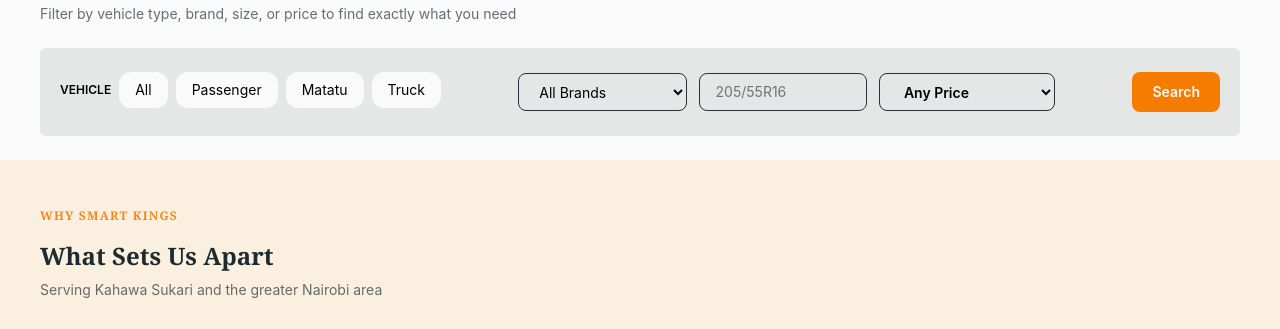
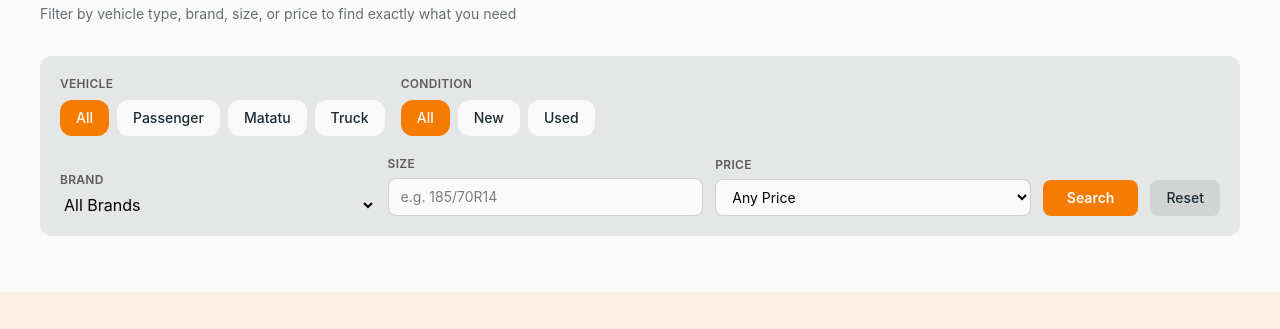
Before and after one commit to WainainaGathecha/smartkingsauto, a website: page index.html in a window 1280 px wide. Shown: the part 618-947 px from the top of the page. Drawn offline with nearby package versions, Linux system fonts and the light colour scheme; files that its build step writes are made by us from their sources.

Commit message:
Redo filter bar to prepare for javascript rendering

```diff
--- a/index.html
+++ b/index.html
@@ -178,50 +178,128 @@
         <!-- Products Section -->
 
         <section id="products" class="bg-page px-5 md:px-10 py-6">
+            <!-- section header -->
             <span class="block text-brand font-semibold text-xs opacity-90 tracking-wide font-serif mb-4 uppercase">Our Stock</span>
             <h2 class="font-bold font-serif text-3xl text-surface-darker mb-2">Find Your Tyre</h2>
-            <p class="text-sm opacity-70 text-surface-dark">Filter by vehicle type, brand, size, or price to find exactly what you need</p>
+            <p class="text-sm opacity-70 text-surface-dark mb-4 sm:mb-8">Filter by vehicle type, brand, size, or price to find exactly what you need</p>
 
-            <div class="flex flex-col gap-4 md:flex-row md:justify-between items-center mt-6 bg-surface-dark/10 rounded-md px-5 py-6 text-sm">
-                <!-- Scrollable vehicle tabs -->
-                <div class="flex overflow-x-auto items-center gap-2 pb-1 scrollbar-hide">
-                    <span class="hidden md:flex font-semibold uppercase text-xs shrink-0">Vehicle</span>
-                    <button class="bg-page px-4 shrink-0 py-2 rounded-xl text-sm hover:bg-brand focus:bg-brand focus:text-page active:bg-brand active:text-page hover:text-page">All</button>
-                    <button class="bg-page px-4 shrink-0 py-2 rounded-xl text-sm hover:bg-brand focus:bg-brand focus:text-page active:bg-brand active:text-page hover:text-page">Passenger</button>
-                    <button class="bg-page px-4 shrink-0 py-2 rounded-xl text-sm hover:bg-brand focus:bg-brand focus:text-page active:bg-brand active:text-page hover:text-page">Matatu</button>
-                    <button class="bg-page px-4 shrink-0 py-2 rounded-xl text-sm hover:bg-brand focus:bg-brand focus:text-page active:bg-brand active:text-page hover:text-page">Truck</button>
+            <!-- Filter bar -->
+
+            <div class="bg-surface-dark/10 rounded-xl px-5 py-5 mb-8 flex flex-col gap-4">
+
+                <!-- Row 1 -vehicle type and condition tabs -->
+                <div class="flex flex-col sm:flex-row gap-4">
+                    <!-- vehicle type -->
+                    <div class="flex flex-col gap-2">
+                        <span class="text-xs font-semibold uppercase tracking-wide opacity-60">Vehicle</span>
+                        <div class="flex gap-2 overflow-x-auto pb-1">
+                            <button
+                                data-filter="vehicleType"
+                                data-value="all"
+                                class="filter-btn active-filter shrink-0 px-4 py-2 rounded-xl text-sm font-medium bg-brand text-page">
+                                All
+                            </button>
+                            <button
+                                data-filter="vehicleType"
+                                data-value="passenger"
+                                class="filter-btn shrink-0 px-4 py-2 rounded-xl text-sm font-medium bg-page text-surface-darker hover:bg-brand hover:text-page transition-colors duration-200">
+                                Passenger
+                            </button>
+                            <button
+                                data-filter="vehicleType"
+                                data-value="matatu"
+                                class="filter-btn shrink-0 px-4 py-2 rounded-xl text-sm font-medium bg-page text-surface-darker hover:bg-brand hover:text-page transition-colors duration-200">
+                                Matatu
+                            </button>
+                            <button
+                                data-filter="vehicleType"
+                                data-value="truck"
+                                class="filter-btn shrink-0 px-4 py-2 rounded-xl text-sm font-medium bg-page text-surface-darker hover:bg-brand hover:text-page transition-colors duration-200">
+                                Truck
+                            </button>
+                        </div>
+                    </div>
+
+                    <!-- condition -->
+                    <div class="flex flex-col gap-2">
+                        <span class="text-xs font-semibold uppercase tracking-wide opacity-60">Condition</span>
+                        <div class="flex gap-2">
+                            <button
+                                data-filter="condition"
+                                data-value="all"
+                                class="filter-btn active-filter shrink-0 px-4 py-2 rounded-xl text-sm font-medium bg-brand text-page">
+                                All
+                            </button>
+                            <button
+                                data-filter="condition"
+                                data-value="new"
+                                class="filter-btn shrink-0 px-4 py-2 rounded-xl text-sm font-medium bg-page text-surface-darker hover:bg-brand hover:text-page transition-colors duration-200">
+                                New
+                            </button>
+                            <button
+                                data-filter="condition"
+                                data-value="used"
+                                class="filter-btn shrink-0 px-4 py-2 rounded-xl text-sm font-medium bg-page text-surface-darker hover:bg-brand hover:text-page transition-colors duration-200">
+                                Used
+                            </button>
+                        </div>
+                    </div>
                 </div>
 
-                <!-- second row - selects and input -->
-                 <div class="flex flex-wrap gap-3">
-                     <label for="brand-select" class="sr-only">All Brands</label>
-                     <select name="brand-name" id="brand-select" class="flex-1 border border-surface-dark rounded-lg px-4 py-2 text-sm min-w-32">
-                         <option value="all-brands">All Brands</option>
-                         <option value="roadcruza">RoadCruza</option>
-                         <option value="michelin">Michelin</option>
-                         <option value="linglong">LingLong</option>
-                         <option value="goldtyre">Gold Tyre</option>
-                         <option value="wanda">Wanda</option>
-                         <option value="comapsal">Compasal</option>
+                <!-- Row 2 - brand, size, price, search -->
+                <div class="flex flex-wrap gap-3 items-end">
+                    <div class="flex flex-col gap-1.5 flex-1 min-w-32">
+                        <label for="brand-select" class="text-xs font-semibold uppercase tracking-wide opacity-60">Brand</label>
+                        <select name="brand-select" id="brand-select">
+                            <option value="all">All Brands</option>
+                            <option value="bridgestone">Bridgestone</option>
+                            <option value="michelin">Michelin</option>
+                            <option value="dunlop">Dunlop</option>
+                            <option value="linglong">Linglong</option>
+                            <option value="gt-radial">GT Radial</option>
+                            <option value="roadcruza">RoadCruza</option>
                         </select>
-                        <label for="tyre-size" class="sr-only">Tyre size (e.g, 205/55R16)</label>
-                        <input type="text" id="tyre-size" name="tyre-size" placeholder="205/55R16" pattern="[0-9]{3}/[0-9]{2}[A-Z]{1}[0-9]{2}" class="flex-1 border border-surface-dark px-4 py-2 rounded-lg text-sm min-w-32">
-                        <label for="price-range" class="sr-only">Price</label>
-                        <select name="price-range" id="price-range" class="flex-1 px-5 py-2 border border-surface-dark text-sm min-w-32 rounded-lg font-semibold ">
-                            <option value="any-price">Any Price</option>
-                            <option value="under-10k">below-10k</option>
-                            <option value="10K-20k">10k-20k</option>
-                            <option value="0ver-20k">20k+</option>
+                    </div>
+
+                    <div class="flex flex-col gap-1.5 flex-1 min-w-32">
+                        <label for="size-input" class="text-xs font-semibold uppercase tracking-wide opacity-60">Size</label>
+                        <input type="text" id="size-input" placeholder="e.g. 185/70R14" class="border border-surface-dark/20 rounded-lg px-3 py-2 text-sm bg-page">
+                    </div>
+
+                    <div class="flex flex-col gap-1.5 flex-1 min-w-32">
+                        <label for="price-select" class="text-xs font-semibold uppercase tracking-wide opacity-60">Price</label>
+                        <select id="price-select" class="border border-surface-dark/20 rounded-lg px-3 py-2 text-sm bg-page">
+                            <option value="all">Any Price</option>
+                            <option value="under-10k">Under Ksh 10,000</option>
+                            <option value="10k-20k">Ksh 10,000 – 20,000</option>
+                            <option value="over-20k">Over Ksh 20,000</option>
                         </select>
+                    </div>
+
+                    <button id="search-btn" class="bg-brand text-page px-6 py-2 rounded-lg text-sm font-semibold hover:bg-brand-dark transition-colors duration-200 self-end">
+                        Search
+                    </button>
+                    <button id="reset-btn" class="bg-surface-dark/10 text-surface-darker px-4 py-2 rounded-lg text-sm font-medium hover:bg-surface-dark/20 transition-colors duration-200 self-end">
+                        Reset
+                    </button>
                 </div>
-
-
-                <button class="w-full md:w-auto  bg-brand px-5 py-2.5 text-sm rounded-lg text-page hover:bg-brand-dark transition-colors duration-200 active:bg-brand-dark font-semibold">Search </button>
 
             </div>
 
+            <!-- Results count -->
+            <p id="results-count" class="text-sm opacity-60 mb-4"></p>
 
-            <!-- Render tyres here -->
+            <!-- Tyre grid -->
+            <div id="tyre-grid" class="grid grid-cols-1 sm:grid-cols-2 lg:grid-cols-3 xl:grid-cols-4 gap-5">
+
+            </div>
+
+            <!-- empty state shown when no results -->
+            <div id="empty-state" class="hidden text-center py-16">
+                <i data-lucide="search-x" class="w-12 h-12 text-brand/30 mx-auto mb-4"></i>
+                <p class="font-semibold text-surface-darker mb-1">No tyres found</p>
+                <p class="text-sm opacity-60">Try adjusting your filters</p>
+            </div>
         </section>
 
         <!-- About us section -->
```
